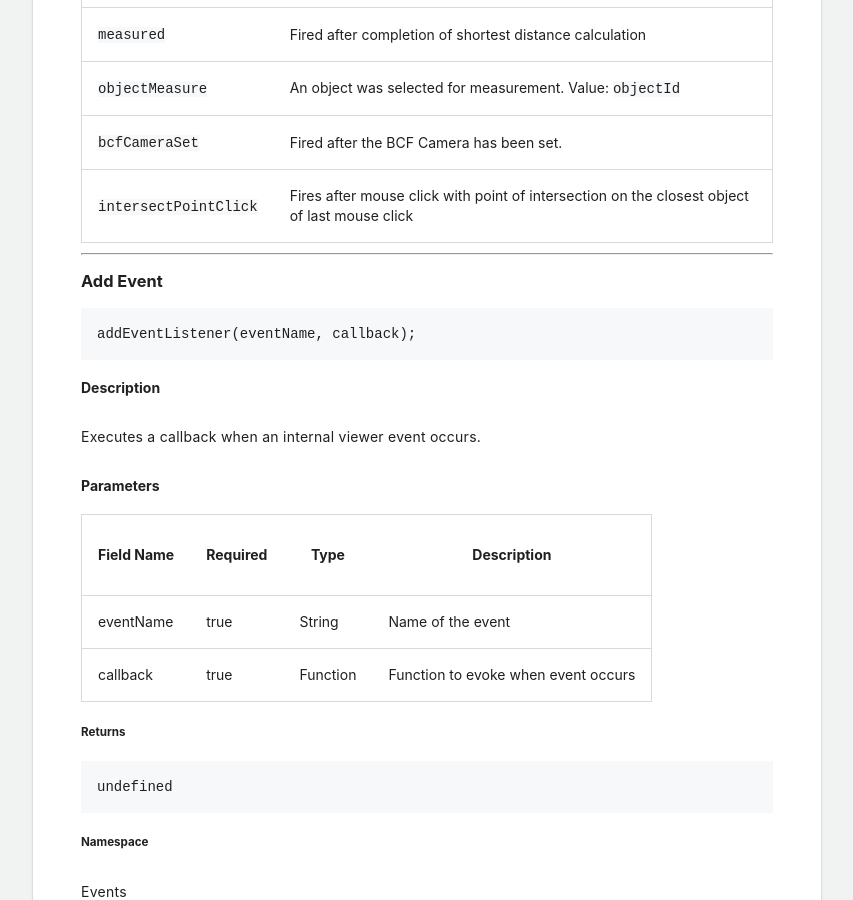
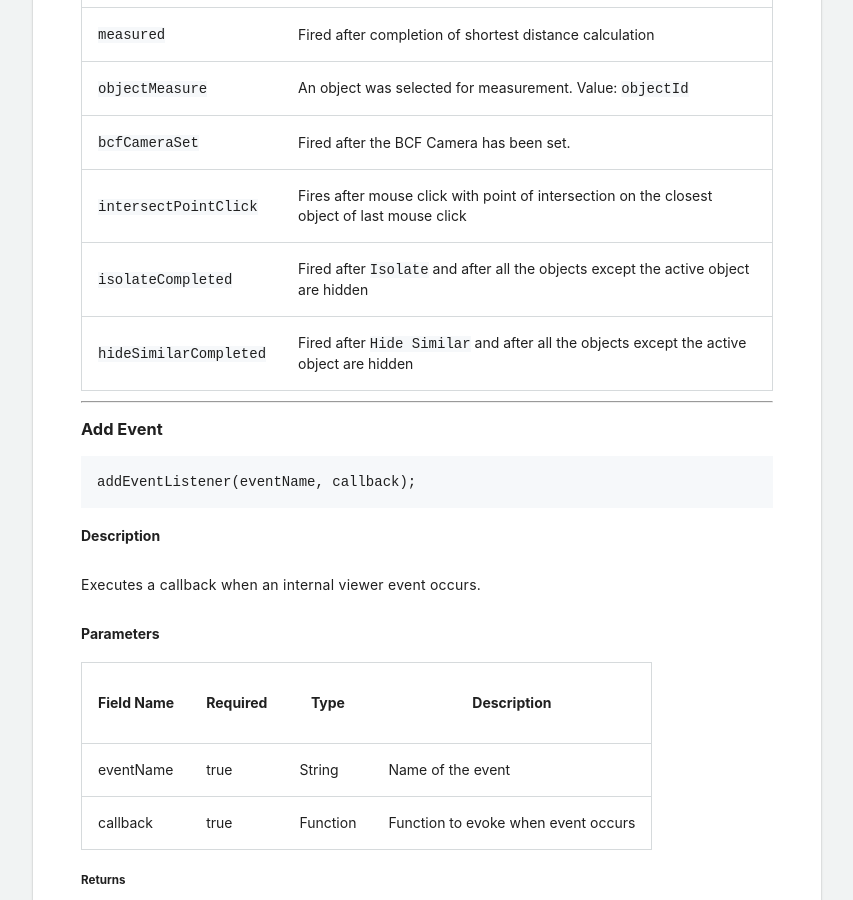
Before and after one commit to procore/documentation, a Jekyll site: the page built from other_procore_apis/bim_web_viewer.md, in a window 1280 px wide and 900 px high, scrolled down 13037 px. Shown: the whole window, without its empty margins (411-1264 px from the left). Built offline with Jekyll 4.4.1, drawn with Linux system fonts in a browser that asks for light colours; some of the changed text lies outside the part shown.

Commit message:
saving work: updated documentation to add new events and new tool third parties can enable to view properties of an object

````diff
--- a/other_procore_apis/bim_web_viewer.md
+++ b/other_procore_apis/bim_web_viewer.md
@@ -36,13 +36,13 @@ ProcoreBim contains a mix of both static and non static methods and are generall
 
 ### Webviewer Namespaces
 
-| Namespace | Description                                                                                                    |
-| --------- | -------------------------------------------------------------------------------------------------------------- |
-| camera    | Webviewer camera retrieval and manipulation [Camera Namespace](#camera-namespace)                              |
-| dom       | Helper methods to create extendable panels [Dom Namespace](#dom-namespace)                                     |
-| events    | Event management system similar to Javascript Event API [Events Namespace](#events-namespace)                  |
-| model     | Webviewer model data retrieval and manipulation [Model Namespace](#model-namespace)                            |
-| none      | Methods not grouped into a namespace
+| Namespace | Description                                                                                   |
+| --------- | --------------------------------------------------------------------------------------------- |
+| camera    | Webviewer camera retrieval and manipulation [Camera Namespace](#camera-namespace)             |
+| dom       | Helper methods to create extendable panels [Dom Namespace](#dom-namespace)                    |
+| events    | Event management system similar to Javascript Event API [Events Namespace](#events-namespace) |
+| model     | Webviewer model data retrieval and manipulation [Model Namespace](#model-namespace)           |
+| none      | Methods not grouped into a namespace                                                          |
 
 When you create a new instance of Webviewer, an object is returned that allows you to act on the model and camera data.
 Acting on these methods is done through dot notation.
@@ -119,7 +119,6 @@ undefined
 
 None
 
-
 ---
 
 Terminating the Webviewer
@@ -135,7 +134,6 @@ Stops rendering, frees memory, and removes webviewer from parent element.
 #### Parameters
 
 None
-
 
 ##### Returns
 
@@ -495,41 +493,43 @@ Dom
 
 Supported events are:
 
-| Event                 | Description                                                                                  |
-| --------------------- | -------------------------------------------------------------------------------------------- |
-| `appResize`           | The window has resized.                                                                      |
-| `appStart`            | The first event that occurs, after .start() is called.                                       |
-| `cameraUpdated`       | The camera rotation or position has changed.                                                 |
-| `serviceWorkerReady`  | Service worker has been installed and is listening for events.                               |
-| `doubleClick`         | A double click has occurred anywhere on the canvas. Value: `Event`                           |
-| `downloadComplete`    | File retrieval has completed.                                                                |
-| `downloadProgress`    | File retrieval progress tick.                                                                |
-| `downloadStart`       | File retrieval has started.                                                                  |
-| `selectTool`          | Fires whenever a tool has been enabled.                                                      |
-| `navigationChanged`   | The navigation mode for the model has changed.                                               |
-| `objectDoubleClick`   | A double click has occurred on an object. Value: `objectId`                                  |
-| `objectRightClick`    | A right click has occurred on an object. Value: `objectId`                                   |
-| `objectSingleClick`   | A single click has occurred on an object. Value: `objectId`                                  |
-| `objectHide`          | An object was hidden. Value: `objectId`                                                      |
-| `hideUpdated`         | Hidden set of objects has changed.                                                           |
-| `objectSelect`        | An object was selected. Value: `objectId`                                                    |
-| `optionsChanged`      | Configuration options for the viewer have been modified. Value: `options`                    |
-| `canvasReady`         | Loading canvas is ready. Value: `<canvas>`                                                   |
-| `renderReady`         | Rendering canvas has loaded and is prepared to animate. Value: `renderReady`                 |
-| `rightClick`          | A right click has occurred anywhere on the canvas. Value: `Event`                            |
-| `singleClick`         | A single click has occurred anywhere on the canvas. Value: `Event`                           |
-| `messages`            | Internal Warnings and Errors are published to this event.                                    |
-| `sectionBoxSet`       | Section Box has been applied.                                                                |
-| `sectionBoxRemoved`   | Section Box has been removed.                                                                |
-| `sectionPlaneAdded`   | Section Plane has been applied.                                                              |
-| `sectionPlaneRemoved` | Section Plane has been removed.                                                              |
-| `sectionsCleared`     | All section boxes and planes have been removed.                                              |
-| `drawingMiniClick`    | The 2D Navigation mini map was clicked.                                                      |
-| `drawingNavigated`    | After camera has been updated through 2D Navigation                                          |
-| `measured`            | Fired after completion of shortest distance calculation                                      |
-| `objectMeasure`       | An object was selected for measurement. Value: `objectId`                                    |
-| `bcfCameraSet`        | Fired after the BCF Camera has been set.                                                     |
-| `intersectPointClick` | Fires after mouse click with point of intersection on the closest object of last mouse click |
+| Event                  | Description                                                                                  |
+| ---------------------- | -------------------------------------------------------------------------------------------- |
+| `appResize`            | The window has resized.                                                                      |
+| `appStart`             | The first event that occurs, after .start() is called.                                       |
+| `cameraUpdated`        | The camera rotation or position has changed.                                                 |
+| `serviceWorkerReady`   | Service worker has been installed and is listening for events.                               |
+| `doubleClick`          | A double click has occurred anywhere on the canvas. Value: `Event`                           |
+| `downloadComplete`     | File retrieval has completed.                                                                |
+| `downloadProgress`     | File retrieval progress tick.                                                                |
+| `downloadStart`        | File retrieval has started.                                                                  |
+| `selectTool`           | Fires whenever a tool has been enabled.                                                      |
+| `navigationChanged`    | The navigation mode for the model has changed.                                               |
+| `objectDoubleClick`    | A double click has occurred on an object. Value: `objectId`                                  |
+| `objectRightClick`     | A right click has occurred on an object. Value: `objectId`                                   |
+| `objectSingleClick`    | A single click has occurred on an object. Value: `objectId`                                  |
+| `objectHide`           | An object was hidden. Value: `objectId`                                                      |
+| `hideUpdated`          | Hidden set of objects has changed.                                                           |
+| `objectSelect`         | An object was selected. Value: `objectId`                                                    |
+| `optionsChanged`       | Configuration options for the viewer have been modified. Value: `options`                    |
+| `canvasReady`          | Loading canvas is ready. Value: `<canvas>`                                                   |
+| `renderReady`          | Rendering canvas has loaded and is prepared to animate. Value: `renderReady`                 |
+| `rightClick`           | A right click has occurred anywhere on the canvas. Value: `Event`                            |
+| `singleClick`          | A single click has occurred anywhere on the canvas. Value: `Event`                           |
+| `messages`             | Internal Warnings and Errors are published to this event.                                    |
+| `sectionBoxSet`        | Section Box has been applied.                                                                |
+| `sectionBoxRemoved`    | Section Box has been removed.                                                                |
+| `sectionPlaneAdded`    | Section Plane has been applied.                                                              |
+| `sectionPlaneRemoved`  | Section Plane has been removed.                                                              |
+| `sectionsCleared`      | All section boxes and planes have been removed.                                              |
+| `drawingMiniClick`     | The 2D Navigation mini map was clicked.                                                      |
+| `drawingNavigated`     | After camera has been updated through 2D Navigation                                          |
+| `measured`             | Fired after completion of shortest distance calculation                                      |
+| `objectMeasure`        | An object was selected for measurement. Value: `objectId`                                    |
+| `bcfCameraSet`         | Fired after the BCF Camera has been set.                                                     |
+| `intersectPointClick`  | Fires after mouse click with point of intersection on the closest object of last mouse click |
+| `isolateCompleted`     | Fired after `Isolate` and after all the objects except the active object are hidden          |
+| `hideSimilarCompleted` | Fired after `Hide Similar` and after all the objects except the active object are hidden     |
 
 ---
 
@@ -916,7 +916,6 @@ None
 
 See [sectionPlane](#section-plane-object) and [sectionBox](#section-box-object)
 
-
 ##### Namespace
 
 Model
@@ -1020,9 +1019,9 @@ Removes a single section plane.
 
 #### Parameters
 
-| Field Name | Required | Type   | Description                                      |
-| ---------- | -------- | ------ | ------------------------------------------------ |
-| uuid       | true     | string | Remove a specific section plane with uuid.       |
+| Field Name | Required | Type   | Description                                |
+| ---------- | -------- | ------ | ------------------------------------------ |
+| uuid       | true     | string | Remove a specific section plane with uuid. |
 
 ##### Returns
 
@@ -1067,6 +1066,7 @@ Model
 ```
 setOptions(options);
 ```
+
 #### Description
 
 Sets Webviewer configuration options.
@@ -1247,7 +1247,8 @@ ProcoreBim.Cache.hasModel({
   console.log(isCached);
 });
 ```
-##### Returns #####
+
+##### Returns
 
 ```
 Promise(Boolean)
@@ -1405,6 +1406,7 @@ Provided by a Procore service.
   }
 }
 ```
+
 Initializes the Webviewer with the camera.
 
 `swEnable [boolean]`
@@ -1634,9 +1636,10 @@ Otherwise, `rotation` will be undefined.
 | MEASUREMENT_SD   | Shortest Distance tool                                      |
 | SETTINGS         | Settings Window to change unit display                      |
 | CONTEXTMENU      | Right click context menu                                    |
+| VIEW_PROPERTIES  | View properties of an object                                |
 
 `MEASUREMENT_SD`
 
 | Option      | Type    | Description                                                                                                                                         |
-| ------------| ------- | --------------------------------------------------------------------------------------------------------------------------------------------------- |
+| ----------- | ------- | --------------------------------------------------------------------------------------------------------------------------------------------------- |
 | center_lock | Boolean | Enables or disables the measurement navigation mode. Set to false if you don't want the navigation to change in anyway after a measurement is made. |
````
